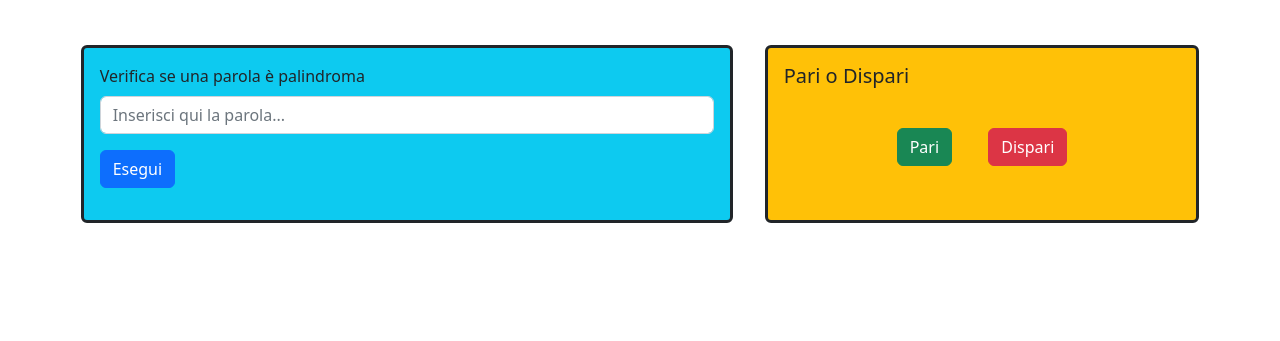
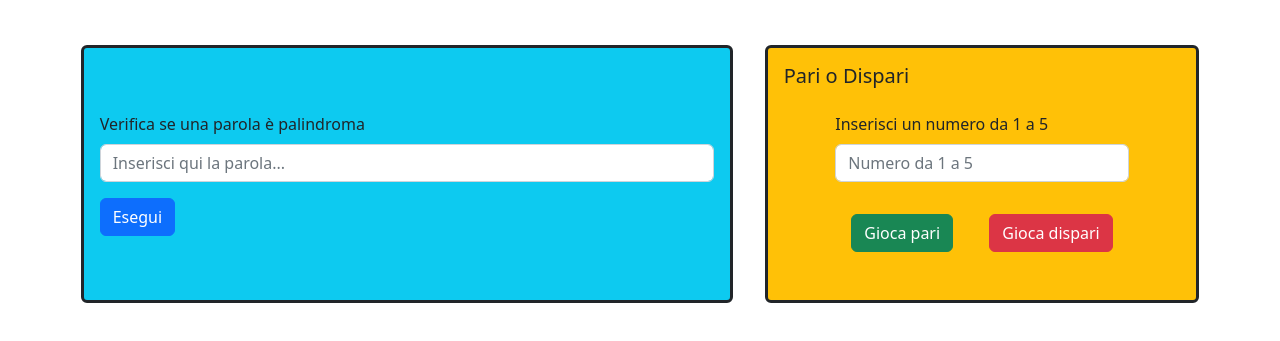
Before and after one commit to MaurizioLeombruni/js-paliedispari, a plain HTML site: page index.html in a window 1280 px wide. Shown: the part 75-416 px from the top of the page. Drawn offline with nearby package versions, Linux system fonts and the light colour scheme.

Commit message:
Aggiunta input numerico.

```diff
--- a/index.html
+++ b/index.html
@@ -19,7 +19,7 @@
 
       <div class="row mt-5 justify-content-center">
         <div class="col-sm-6 mx-3 p-3 border border-3 border-dark rounded bg-info">
-          <div class="mb-3">
+          <div class="my-5">
             <label for="inputWord" class="form-label">Verifica se una parola è palindroma</label>
             <input type="text" class="form-control" id="inputWord" placeholder="Inserisci qui la parola...">
             <button type="button" class="btn btn-primary mt-3" onclick="checkPalindrome()">Esegui</button>
@@ -34,8 +34,12 @@
           </div>
           <div class="row justify-content-center">
             <div class="col-auto mt-3">
-              <button type="button" class="btn btn-success m-3" onclick="playEven()">Pari</button>
-              <button type="button" class="btn btn-danger m-3" onclick="playOdd()">Dispari</button>
+              <div class="mb-3">
+                <label for="inputNumber" class="form-label">Inserisci un numero da 1 a 5</label>
+                <input type="text" class="form-control" id="inputNumber" placeholder="Numero da 1 a 5">
+              </div>
+              <button type="button" class="btn btn-success m-3" onclick="playEven()">Gioca pari</button>
+              <button type="button" class="btn btn-danger m-3" onclick="playOdd()">Gioca dispari</button>
             </div>
           </div>
         </div>
--- a/script.js
+++ b/script.js
@@ -38,13 +38,23 @@ function checkPalindrome(){
     infoBox.innerHTML = "La parola è palindroma!";
 }
 
-//La funzione playEven() randomizza due numeri da 1 a 5, e poi li somma. Se la somma è pari, diamo un messaggio di vittoria con l'infoBox.
+//La funzione playEven() prende il numero inserito dall'utente e randomizza quello del computer. Entrambi i numeri sono compresi tra 1 e 5.
+//I numeri vengono poi sommati, e se la loro somma è pari, l'utente ha vinto.
 
 function playEven(){
 
-    //Randomizziamo i due numeri, assicurandoci di avere 2 numeri interi (con Math.floor) compresi tra 1 e 5.
+    //Prendiamo il valore inserito dall'utente.
+    //SANITY CHECK: se l'elemento inserito non è un numero, o non è compreso tra 1 e 5, l'input viene considerato invalido e termina la funzione
+    //con un messaggio di errore.
 
-    let numPlayer = (Math.floor(Math.random() * 5)) + 1;
+    let numPlayer = document.getElementById('inputNumber').value;
+    numPlayer = parseInt(numPlayer);
+
+    if(isNaN(numPlayer) || numPlayer < 1 || numPlayer > 5){
+        infoBox.innerHTML = "Numero inserito non valido.";
+        return false;
+    }
+
     let numCPU = (Math.floor(Math.random() * 5)) + 1;
 
     //console.log(numPlayer);
@@ -67,7 +77,14 @@ function playEven(){
 
 function playOdd(){
 
-    let numPlayer = (Math.floor(Math.random() * 5)) + 1;
+    let numPlayer = document.getElementById('inputNumber').value;
+    numPlayer = parseInt(numPlayer);
+
+    if(isNaN(numPlayer) || numPlayer < 1 || numPlayer > 5){
+        infoBox.innerHTML = "Numero inserito non valido.";
+        return false;
+    }
+
     let numCPU = (Math.floor(Math.random() * 5)) + 1;
 
     //console.log(numPlayer);
```
